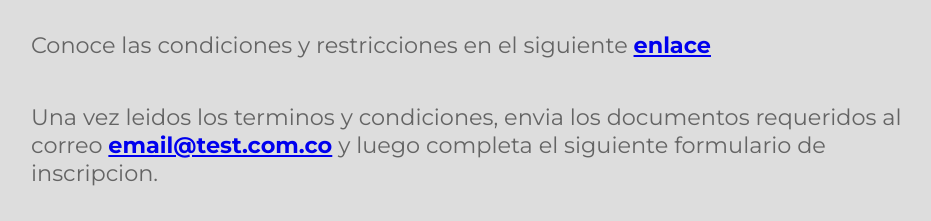
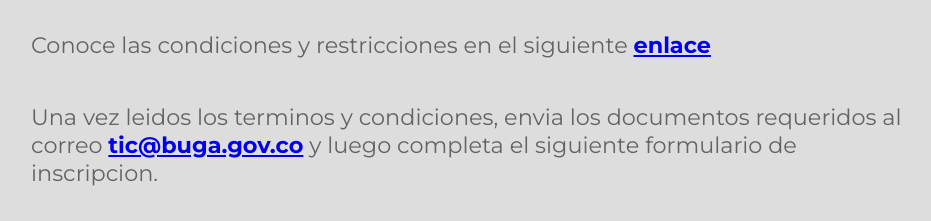
Before and after one commit to Akami-Usagi/Secretaria-Tic, a React (Create React App) app in the folder secretaria-tic/: page /tic-talent in a window 1280 px wide. Shown: the part 1440-1661 px from the top of the page, without its empty margins (161-1092 px from the left). Built offline with nearby package versions, Linux system fonts and the light colour scheme.

Commit message:
correo nuevo

```diff
--- a/secretaria-tic/src/pages/talentoTic.jsx
+++ b/secretaria-tic/src/pages/talentoTic.jsx
@@ -175,7 +175,7 @@ export default function TalentoTic(){
                     Conoce las condiciones y restricciones en el siguiente <a href="/terminos.pdf" target="blank"><strong>enlace</strong></a>
                 </Text>
                 <Text>
-                    Una vez leidos los terminos y condiciones, envia los documentos requeridos al correo <a href="mailto:email@test.com.co" target="blank"><strong>email@test.com.co</strong></a> y luego completa el siguiente formulario de inscripcion.
+                    Una vez leidos los terminos y condiciones, envia los documentos requeridos al correo <a href="mailto:tic@buga.gov.co" target="blank"><strong>tic@buga.gov.co</strong></a> y luego completa el siguiente formulario de inscripcion.
                 </Text>
                 <FormDiv>
 
```
